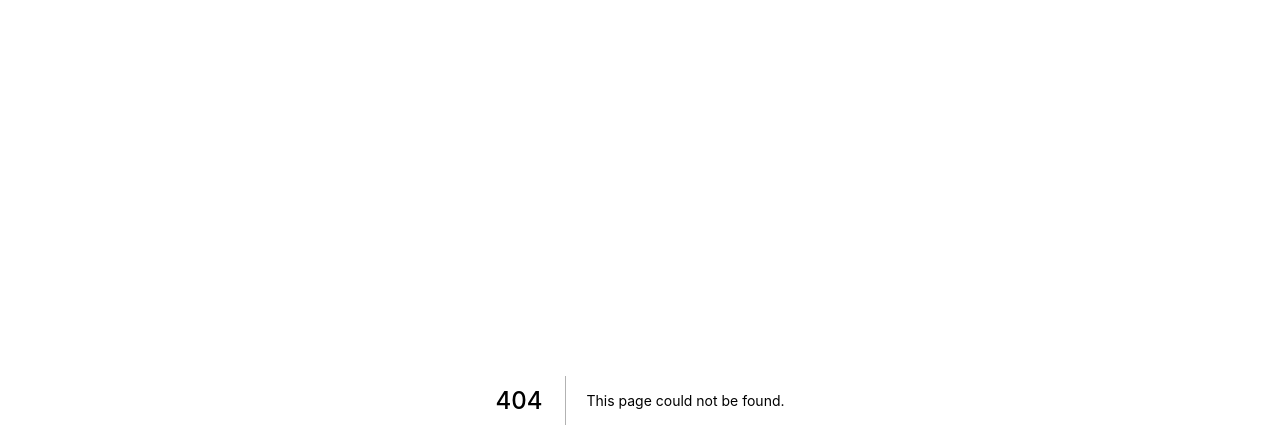
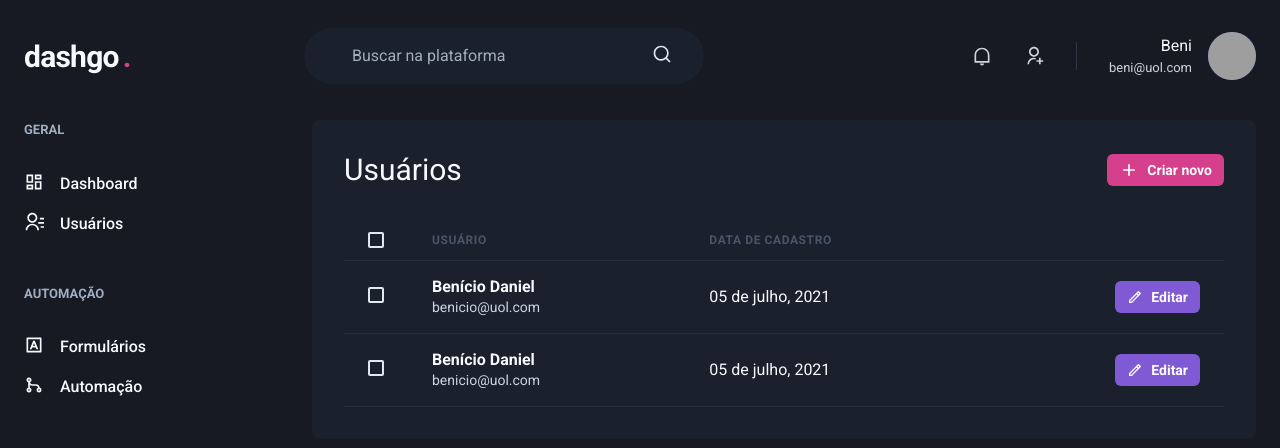
Before and after one commit to beniciodaniel/dashgo, a Next.js app: page /users in a window 1280 px wide. Before the commit this address had no page. Shown: the top 448 px of the page. Built offline with nearby package versions, Linux system fonts and the light colour scheme; grey boxes are pictures that could not be loaded.

Commit message:
creating user list page mockup

```diff
--- /dev/null
+++ b/src/pages/users/index.tsx
@@ -0,0 +1,112 @@
+import React from 'react';
+import {
+  Box,
+  Button,
+  Checkbox,
+  Flex,
+  Heading,
+  Icon,
+  Table,
+  Tbody,
+  Text,
+  Td,
+  Th,
+  Thead,
+  Tr
+} from '@chakra-ui/react';
+import { Header } from '../../components/Header';
+import { Sidebar } from '../../components/Sidebar';
+import { RiAddLine, RiPencilLine } from 'react-icons/ri';
+
+export default function UserList() {
+  return (
+    <Box>
+      <Header />
+      <Flex w="100%" maxWidth={1480} my="6" mx="auto" px="6">
+        <Sidebar />
+
+        <Box flex="1" borderRadius={8} bgColor="gray.800" p="8">
+          <Flex mb="8" justifyContent="space-between" align="center">
+            <Heading size="lg" fontWeight="normal">
+              Usuários
+            </Heading>
+            <Button
+              as="a"
+              size="sm"
+              fontSize="sm"
+              colorScheme="pink"
+              leftIcon={<Icon as={RiAddLine} fontSize="20" />}
+            >
+              Criar novo
+            </Button>
+          </Flex>
+
+          <Table colorScheme="whiteAlpha">
+            <Thead>
+              <Tr>
+                <Th px="6" color="gray.300" w="8">
+                  <Checkbox colorScheme="pink" />
+                </Th>
+                <Th>Usuário</Th>
+                <Th>Data de cadastro</Th>
+                <Th></Th>
+              </Tr>
+            </Thead>
+            <Tbody>
+              <Tr>
+                <Td px="6">
+                  <Checkbox colorScheme="pink" />
+                </Td>
+                <Td>
+                  <Box>
+                    <Text fontWeight="bold">Benício Daniel</Text>
+                    <Text fontSize="sm" color="gray.300">
+                      benicio@uol.com
+                    </Text>
+                  </Box>
+                </Td>
+                <Td>05 de julho, 2021</Td>
+                <Td textAlign="right">
+                  <Button
+                    as="a"
+                    size="sm"
+                    fontSize="sm"
+                    colorScheme="purple"
+                    leftIcon={<Icon as={RiPencilLine} fontSize="16" />}
+                  >
+                    Editar
+                  </Button>
+                </Td>
+              </Tr>
+              <Tr>
+                <Td px="6">
+                  <Checkbox colorScheme="pink" />
+                </Td>
+                <Td>
+                  <Box>
+                    <Text fontWeight="bold">Benício Daniel</Text>
+                    <Text fontSize="sm" color="gray.300">
+                      benicio@uol.com
+                    </Text>
+                  </Box>
+                </Td>
+                <Td>05 de julho, 2021</Td>
+                <Td textAlign="right">
+                  <Button
+                    as="a"
+                    size="sm"
+                    fontSize="sm"
+                    colorScheme="purple"
+                    leftIcon={<Icon as={RiPencilLine} fontSize="16" />}
+                  >
+                    Editar
+                  </Button>
+                </Td>
+              </Tr>
+            </Tbody>
+          </Table>
+        </Box>
+      </Flex>
+    </Box>
+  );
+}
```
